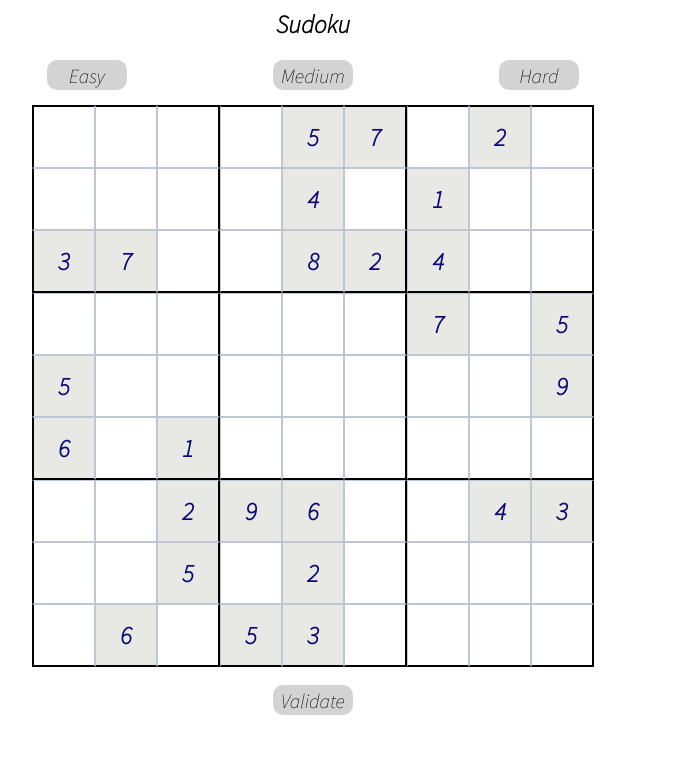
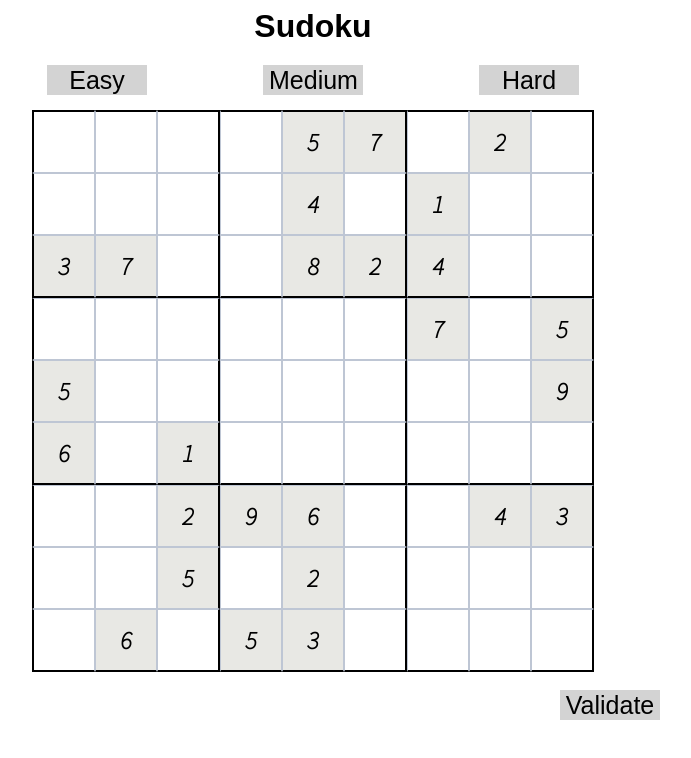
Before and after one commit to edyst/sudoku-edyst-Aakash-08, a plain HTML site: page index.html in a window 1280 px wide. Shown: the whole page, without its empty margins (327-1018 px from the left). Drawn offline with Linux system fonts and the light colour scheme.

Commit message:
css edited

```diff
--- a/styles.css
+++ b/styles.css
@@ -8,8 +8,8 @@ html {
   text-align: center;
   margin-top: 0;
   margin-bottom: 10px;
-  font-family: Source Sans Pro, sans-serif;
-  font-size: 25px;
+  font-family: sans-serif,"Source Sans Pro";
+  /* font-size: 25px; */
   font-weight: bold;
 }
 
@@ -50,11 +50,11 @@ html {
   border: none;
   text-align: center;
   justify-self: center;
-  border-radius: 10px;
-  width: 80px;
+  /* border-radius: 10px; */
+  width: 100px;
   height: 30px;
-  font-family: Source Sans Pro, sans-serif;
-  font-size: 20px;
+  font-family:  sans-serif ,"Source Sans Pro";
+  font-size: 25px;
 }
 
 .cell {
@@ -104,12 +104,13 @@ html {
   justify-content: center;
   align-items: center;
   margin-top: 0;
+ margin-left: 47%;
 }
 
 .prefilled {
   background-color: #e8e8e4;
   /* user-select: none; */
-  color: rgb(14, 7, 119);
+  color: black;
   font-size: 25px;
   font-weight: bold;
 }
```
